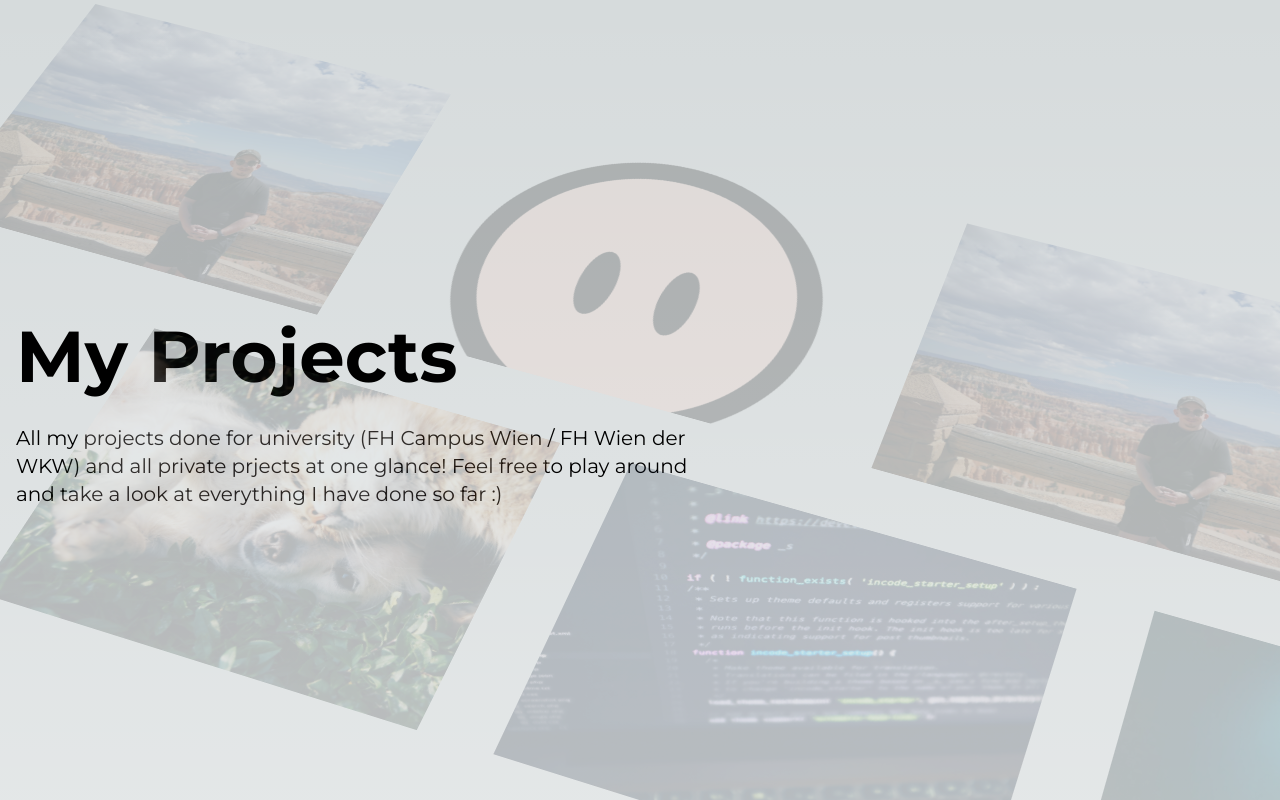
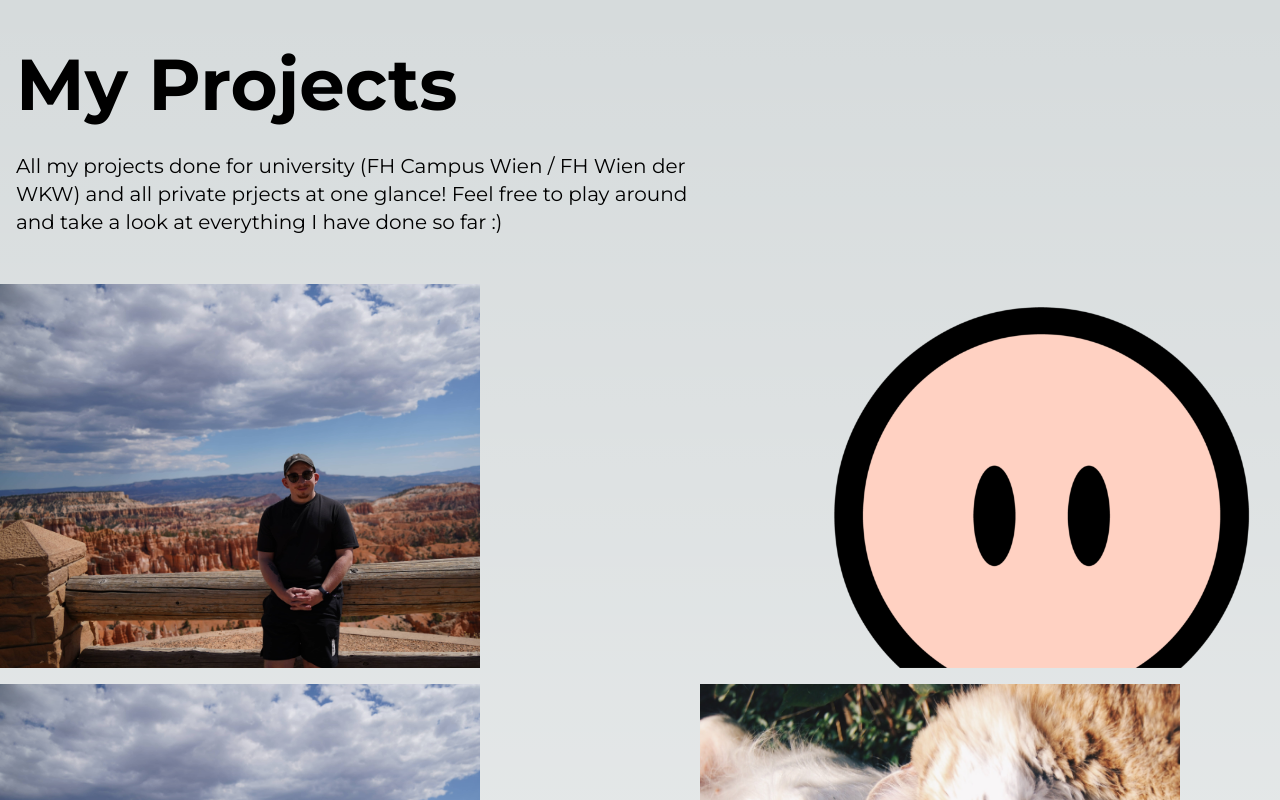
Before and after one commit to lzainzinger/portfolio-react, a Next.js app in the folder lzainzinger/: page /projects in a window 1280 px wide. Shown: the top 800 px of the page. Built offline with nearby package versions, Linux system fonts and the light colour scheme.

Commit message:
fix - projects page

```diff
--- a/lzainzinger/components/ui/hero-parallax.tsx
+++ b/lzainzinger/components/ui/hero-parallax.tsx
@@ -31,11 +31,11 @@ export const HeroParallax = ({
   const springConfig = { stiffness: 300, damping: 30, bounce: 100 };
 
   const translateX = useSpring(
-    useTransform(scrollYProgress, [0, 1], [0, -200]),
+    useTransform(scrollYProgress, [0, 1], [0, -100]),
     springConfig
   );
   const translateXReverse = useSpring(
-    useTransform(scrollYProgress, [0, 1], [0, 200]),
+    useTransform(scrollYProgress, [0, 1], [-100, 0]),
     springConfig
   );
   const rotateX = useSpring(
@@ -57,19 +57,10 @@ export const HeroParallax = ({
   return (
     <div
       ref={ref}
-      className="h-[300vh] py-40 overflow-hidden  antialiased relative flex flex-col self-auto [perspective:1000px] [transform-style:preserve-3d]"
+      className="h-[300vh] w-screen py-10 antialiased [perspective:1000px] [transform-style:preserve-3d]"
     >
       <Header />
-      <motion.div
-        style={{
-          rotateX,
-          rotateZ,
-          translateY,
-          opacity,
-        }}
-        className=""
-      >
-        <motion.div className="flex flex-row-reverse space-x-reverse space-x-20 mb-20">
+      <div className="flex flex-wrap gap-4 justify-between py-10" >
         {firstRow.map((product) => (
               <ProductCard
                 product={product}
@@ -77,8 +68,7 @@ export const HeroParallax = ({
                 key={product.title}
               />
             ))}
-        </motion.div>
-        <motion.div className="flex flex-row  mb-20 space-x-20 ">
+
         {secondRow.map((product) => (
             <ProductCard
               product={product}
@@ -86,8 +76,7 @@ export const HeroParallax = ({
               key={product.title}
             />
           ))}
-        </motion.div>
-        <motion.div className="flex flex-row-reverse space-x-reverse space-x-20">
+
         {thirdRow.map((product) => (
           <ProductCard
             product={product}
@@ -95,15 +84,14 @@ export const HeroParallax = ({
             key={product.title}
           />
         ))}
-        </motion.div>
-      </motion.div>
+      </div>
     </div>
   );
 };
 
 export const Header = () => {
   return (
-    <div className="max-w-7xl relative mx-auto py-20 md:py-40 px-4 w-full  left-0 top-0">
+    <div className="max-w-7xl relative mx-auto p-2 px-4 w-full  left-0 top-0">
       <h1 className="text-2xl md:text-7xl font-bold dark:text-white">
         My Projects
       </h1>
@@ -132,7 +120,7 @@ export const ProductCard = ({
         x: translate,
       }}
       whileHover={{
-        y: -20,
+        y: -10,
       }}
       key={product.title}
       className="group/product h-96 w-[30rem] relative flex-shrink-0"
```
Lines whose indentation alone changed are shown as unchanged.
